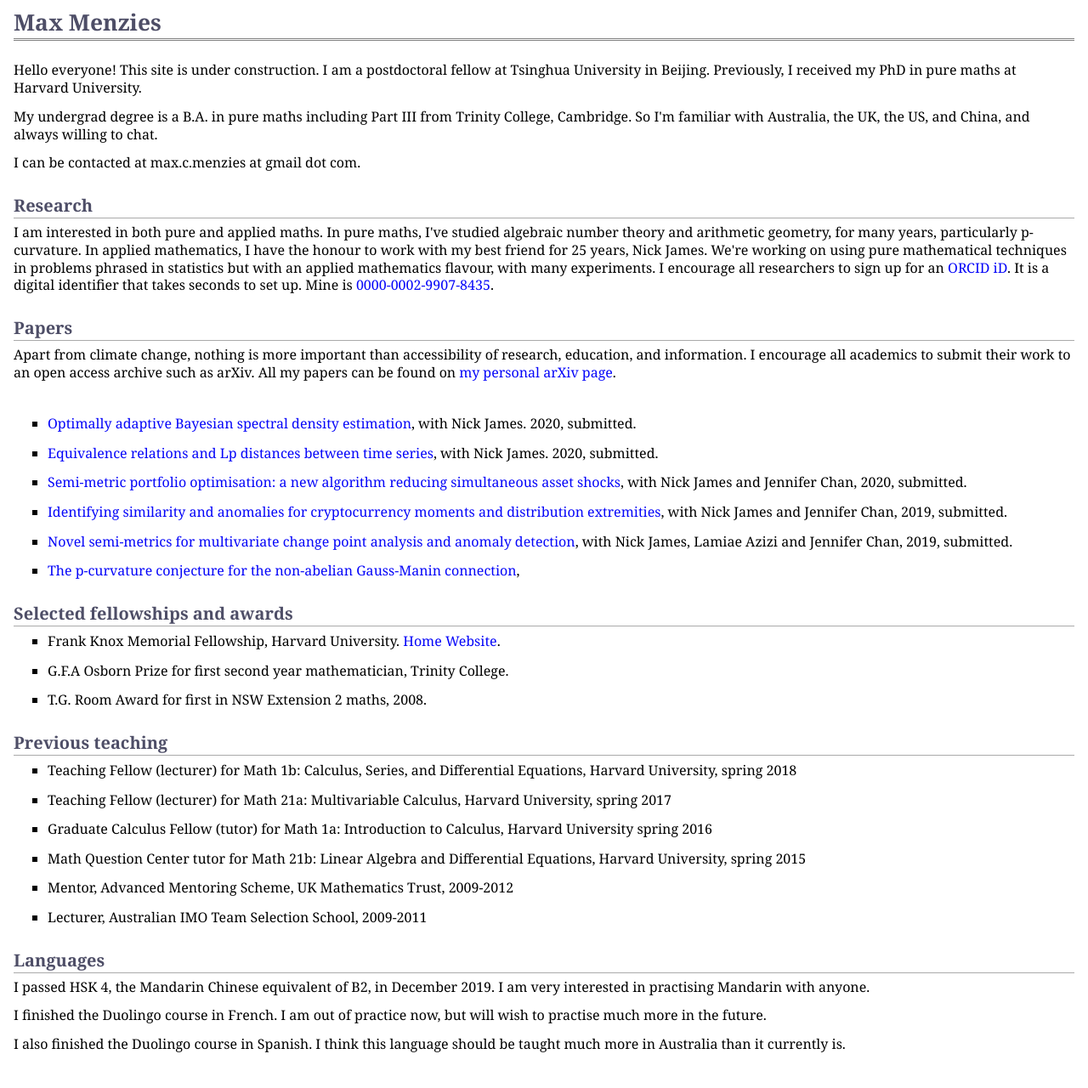
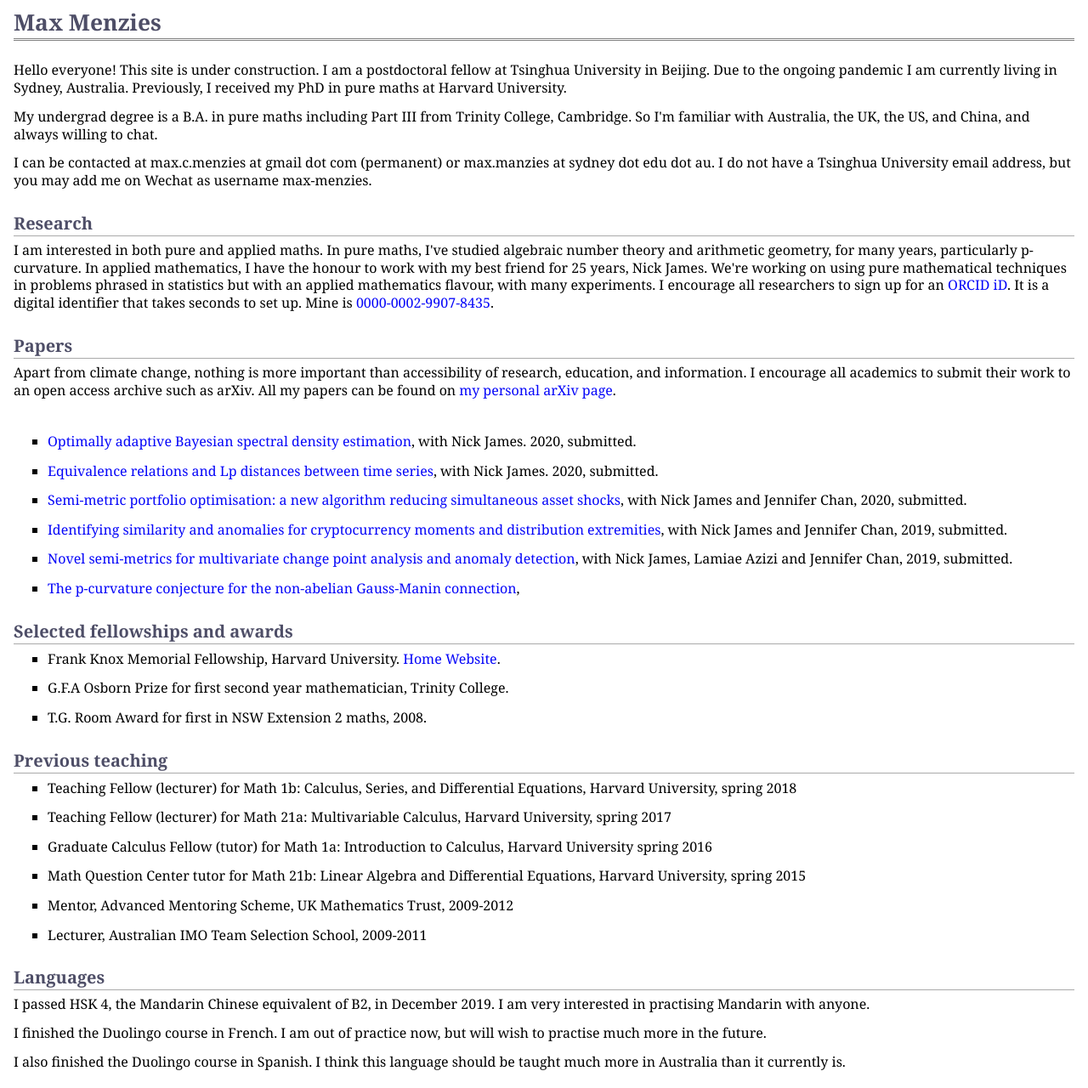
Before and after one commit to MaxMenzies/maxmenzies.com, a Jekyll site: the page index.html, which Jekyll copies as it is, in a window 1280 px wide. Shown: the whole page at 85% size. Built offline with Jekyll 4.4.1, drawn with Linux system fonts in a browser that asks for light colours; before the commit the page ends 1259 px from its top, so only the background shows below that.

Commit message:
Update index.html

```diff
--- a/index.html
+++ b/index.html
@@ -12,10 +12,10 @@
 <div id="toptitle">
 <h1>Max Menzies</h1>
 </div>
-<p>Hello everyone! This site is under construction. I am a postdoctoral fellow at Tsinghua University in Beijing. Previously, I received my PhD in pure maths at Harvard University.
+<p>Hello everyone! This site is under construction. I am a postdoctoral fellow at Tsinghua University in Beijing. Due to the ongoing pandemic I am currently living in Sydney, Australia. Previously, I received my PhD in pure maths at Harvard University.
 </p>
 <p>My undergrad degree is a B.A. in pure maths including Part III from Trinity College, Cambridge. So I'm familiar with Australia, the UK, the US, and China, and always willing to chat.</p>
-<p>I can be contacted at max.c.menzies at gmail dot com.</p>
+<p>I can be contacted at max.c.menzies at gmail dot com (permanent) or max.manzies at sydney dot edu dot au. I do not have a Tsinghua University email address, but you may add me on Wechat as username max-menzies.</p>
 <h2>Research</h2>
 <p>I am interested in both pure and applied maths. In pure maths, I've studied algebraic number theory and arithmetic geometry, for many years, particularly p-curvature. In applied mathematics, I have the honour to work with my best friend for 25 years, Nick James. We're working on using pure mathematical techniques in problems phrased in statistics but with an applied mathematics flavour, with many experiments. I encourage all researchers to sign up for an <a href="https://orcid.org">ORCID iD</a>. It is a digital identifier that takes seconds to set up. Mine is <a href="https://orcid.org/0000-0002-9907-8435.">0000-0002-9907-8435</a>.
 </p>
```
